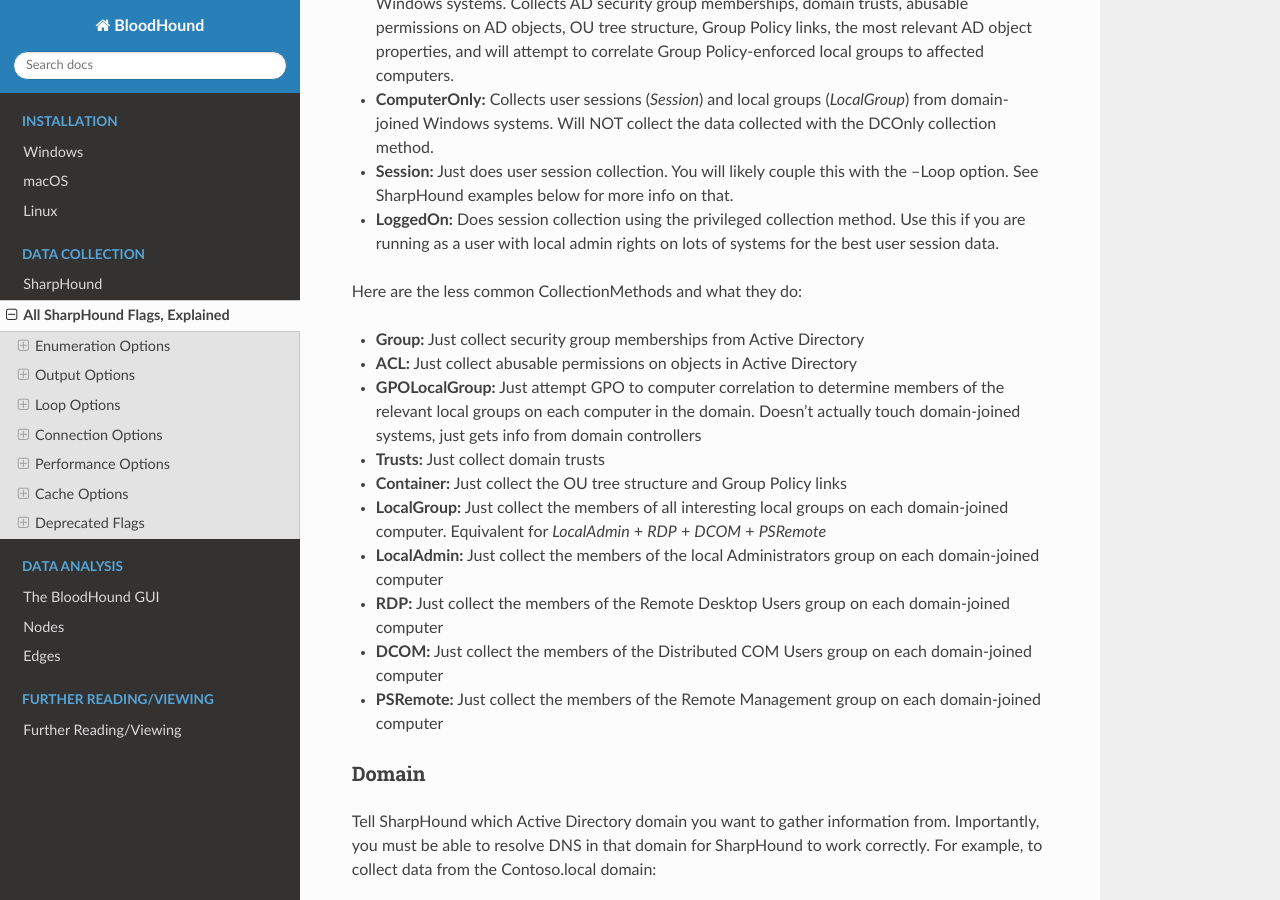
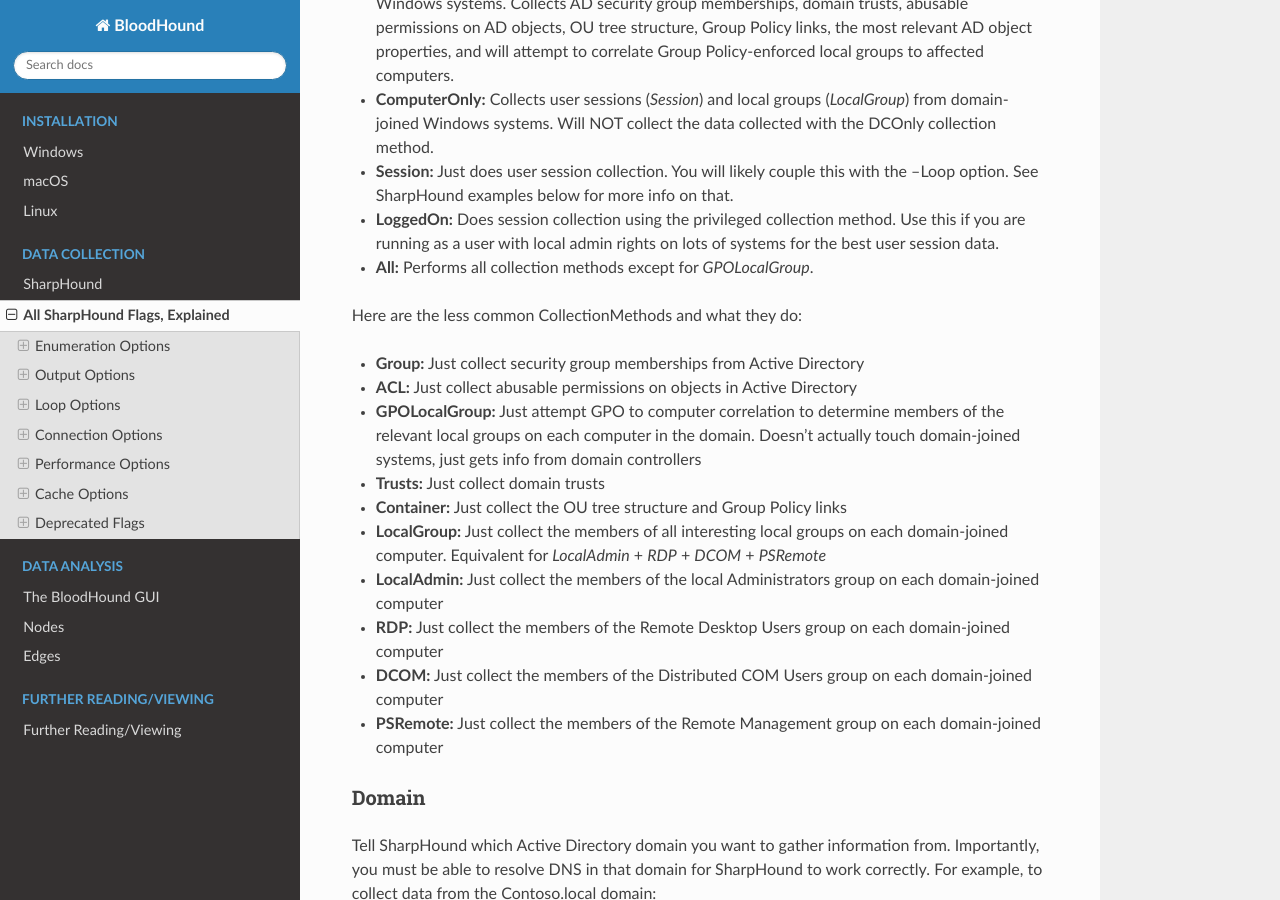
Before and after one commit to BloodHoundAD/BloodHound, a Sphinx documentation site: the page built from docs/data-collection/sharphound-all-flags.rst, in a window 1280 px wide and 900 px high, scrolled down 562 px. Built offline with Sphinx 7.4.7 and the Read the Docs theme 2.0.0, drawn with Linux system fonts in a browser that asks for light colours; pages that are not in the unit, such as notebooks, are missing from menus.

Commit message:
added missing collection method to docs

```diff
--- a/docs/data-collection/sharphound-all-flags.rst
+++ b/docs/data-collection/sharphound-all-flags.rst
@@ -31,6 +31,7 @@
 * **LoggedOn:** Does session collection using the privileged collection method. Use
   this if you are running as a user with local admin rights on lots of systems
   for the best user session data.
+* **All:** Performs all collection methods except for *GPOLocalGroup*.
 
 Here are the less common CollectionMethods and what they do:
 
```
